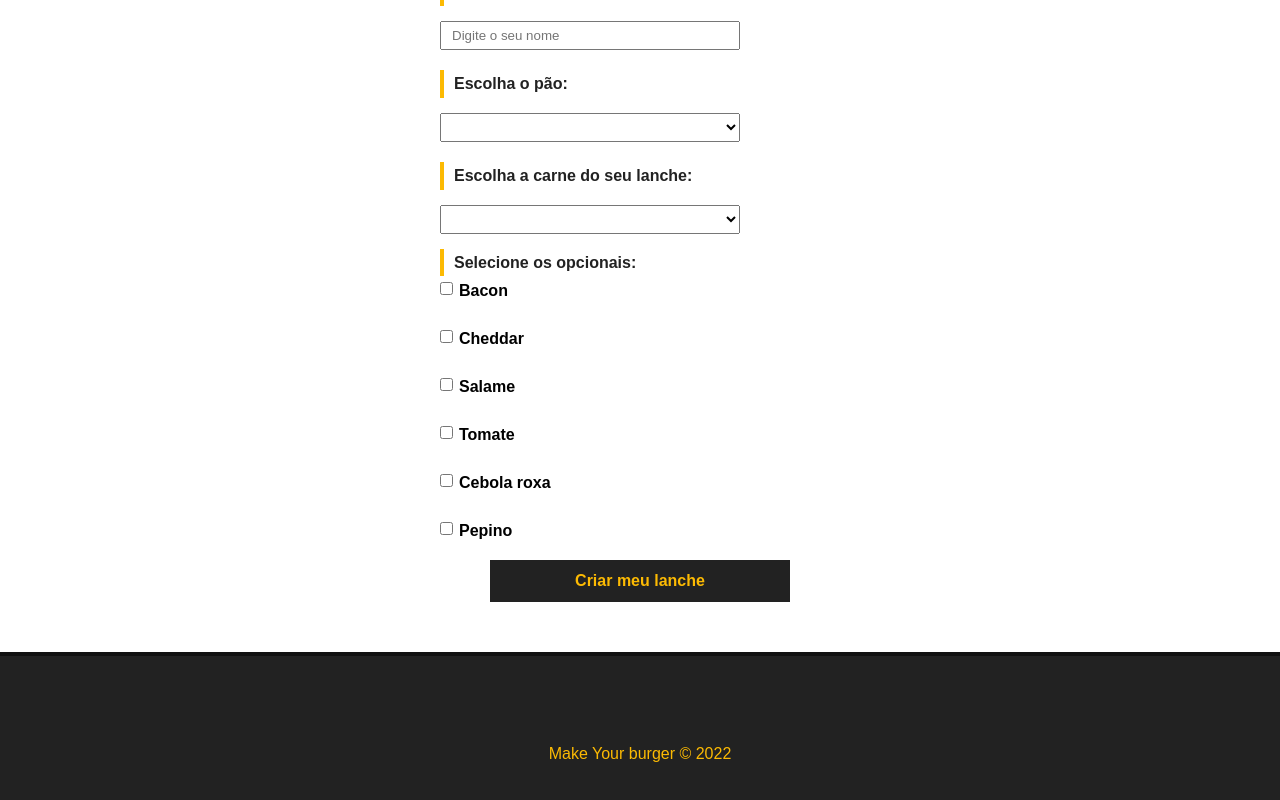
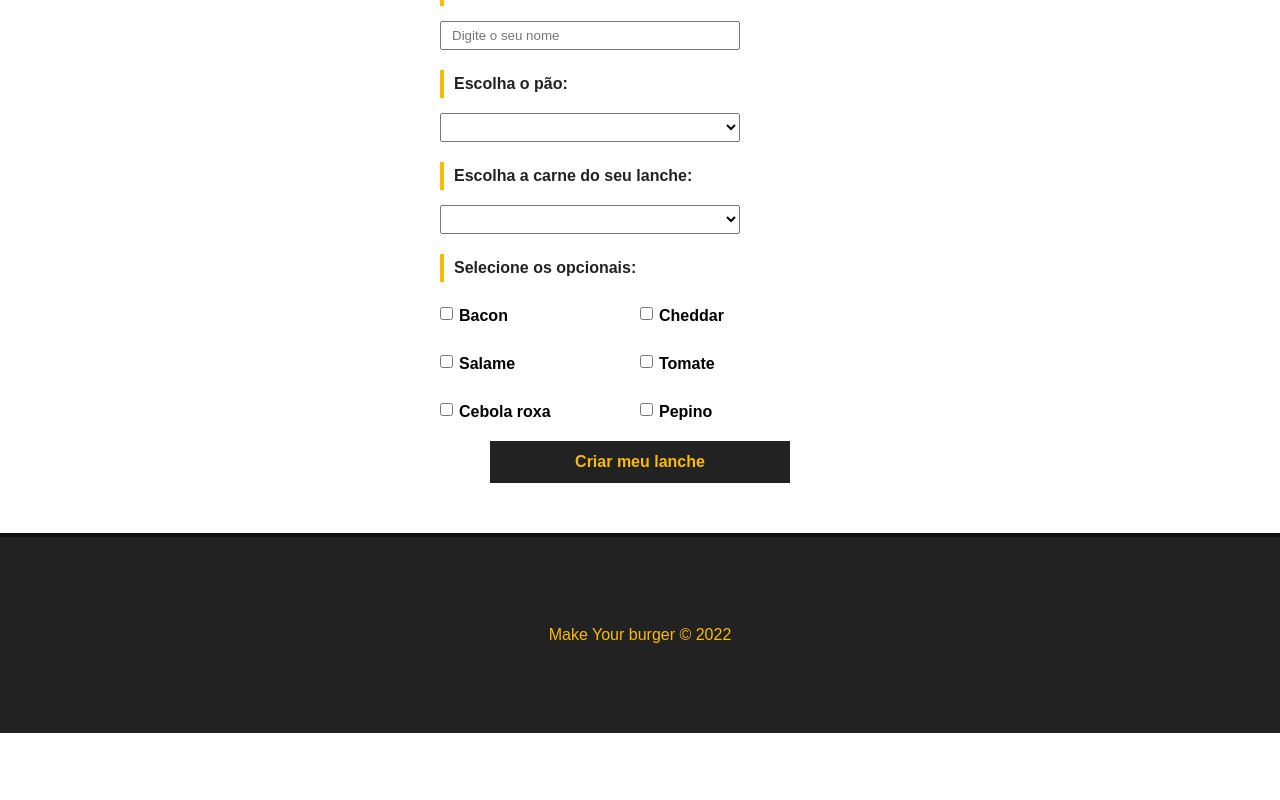
Before and after one commit to Borgarelli/Make-Your-Burger, a Vue app: page / in a window 1280 px wide. Shown: the part 746-1546 px from the top of the page. After the commit the page ends 1479 px from the top, so only its background shows below. Built offline with nearby package versions, Linux system fonts and the light colour scheme; data requests are answered from the project's data file.

Commit message:
display flex fixed

```diff
--- a/src/components/BurgerForm.vue
+++ b/src/components/BurgerForm.vue
@@ -99,7 +99,7 @@
     }
 
     #opicional-container {
-        flex-direction: row;
+        display: flex;
         flex-wrap: wrap;
 
     }
```
